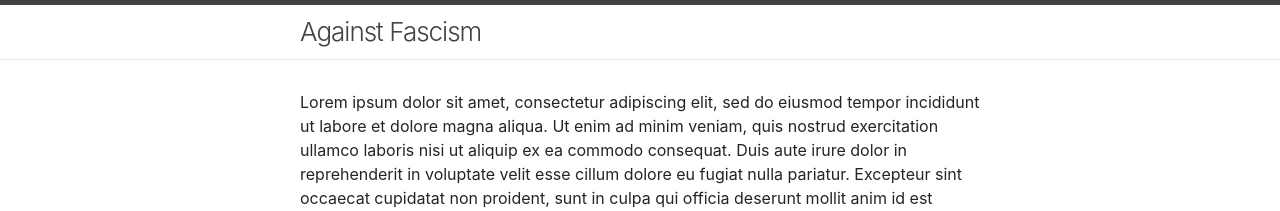
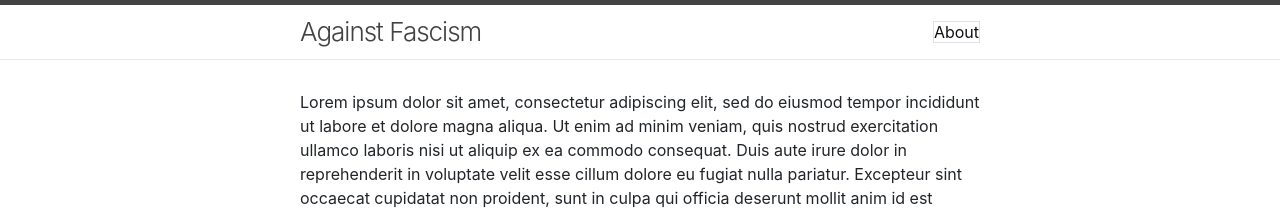
Before and after one commit to kevinmartinjos/againstfascism, a Jekyll site: the page built from index.markdown, in a window 1280 px wide. Shown: the top 211 px of the page. Built offline with Jekyll 4.4.1, drawn with Linux system fonts in a browser that asks for light colours.

Commit message:
add about page

```diff
--- a/_includes/header.html
+++ b/_includes/header.html
@@ -20,9 +20,9 @@
         <div class="trigger">
           {%- for path in page_paths -%}
             {%- assign my_page = site.pages | where: "path", path | first -%}
-            <!-- {%- if my_page.title -%}
+            {%- if my_page.title -%}
             <a class="page-link" href="{{ my_page.url | relative_url }}">{{ my_page.title | escape }}</a>
-            {%- endif -%} -->
+            {%- endif -%}
           {%- endfor -%}
         </div>
       </nav>
```
